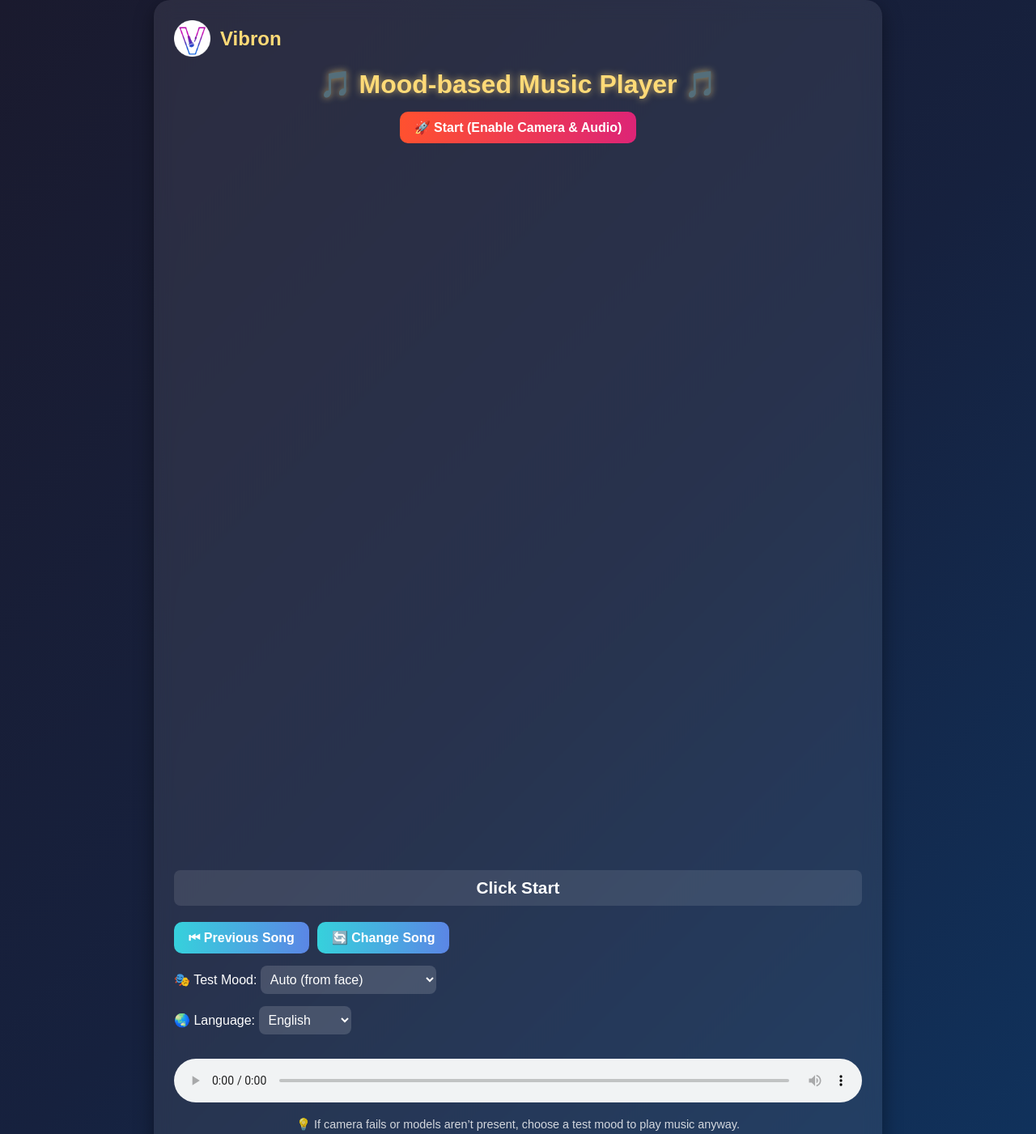
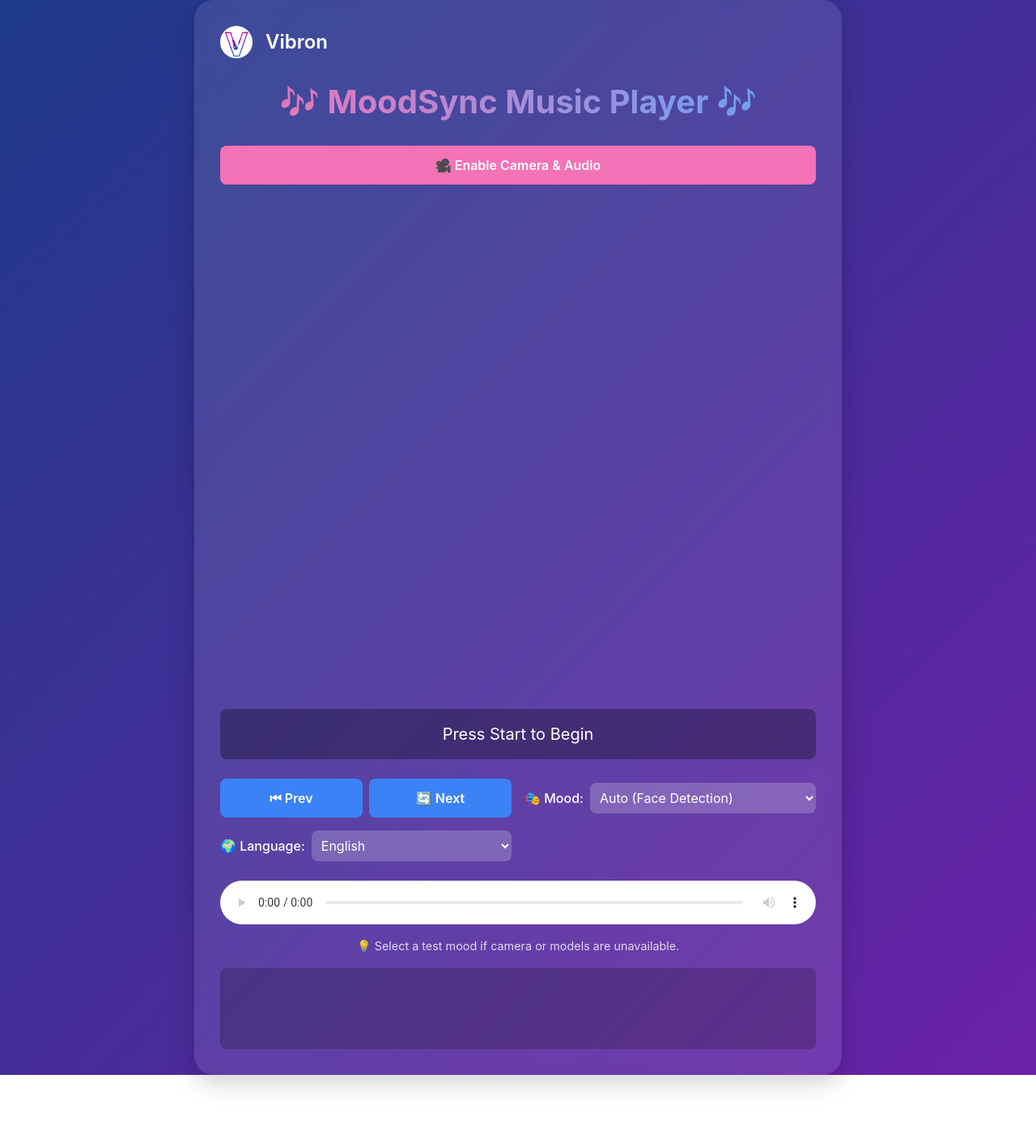
Before and after one commit to vardhanngg/vibeon, a website: page public/index.html in a window 1280 px wide. Shown: the top 1401 px of the page at 81% size. After the commit the page ends 1328 px from the top, so only its background shows below. Drawn offline with nearby package versions, Linux system fonts and the light colour scheme.

Commit message:
Update index.html

```diff
--- a/public/index.html
+++ b/public/index.html
@@ -1,27 +1,136 @@
 <!DOCTYPE html>
 <html lang="en">
 <head>
+  <meta charset="UTF-8" />
+  <meta name="viewport" content="width=device-width, initial-scale=1.0" />
+  <title>Vibron Music</title>
   <link rel="icon" type="image/x-icon" href="v.ico" />
-  <meta charset="UTF-8" />
-  <meta name="viewport" content="width=device-width, initial-scale=1" />
-  <title>Vibron</title>
-  <link rel="stylesheet" href="style.css" />
+  <link href="https://cdn.jsdelivr.net/npm/tailwindcss@2.2.19/dist/tailwind.min.css" rel="stylesheet">
+  <style>
+    body {
+      background: linear-gradient(135deg, #1e3a8a, #6b21a8);
+      min-height: 100vh;
+      display: flex;
+      justify-content: center;
+      align-items: center;
+      font-family: 'Inter', sans-serif;
+      color: #ffffff;
+    }
+    .main-container {
+      background: rgba(255, 255, 255, 0.1);
+      backdrop-filter: blur(10px);
+      border-radius: 1.5rem;
+      padding: 2rem;
+      max-width: 800px;
+      width: 100%;
+      box-shadow: 0 8px 32px rgba(0, 0, 0, 0.2);
+    }
+    .header {
+      display: flex;
+      align-items: center;
+      gap: 1rem;
+      margin-bottom: 1.5rem;
+    }
+    .logo {
+      width: 40px;
+      height: 40px;
+    }
+    .app-title {
+      font-size: 2.5rem;
+      font-weight: bold;
+      text-align: center;
+      margin-bottom: 1.5rem;
+      background: linear-gradient(to right, #f472b6, #60a5fa);
+      -webkit-background-clip: text;
+      color: transparent;
+    }
+    .btn {
+      padding: 0.75rem 1.5rem;
+      border-radius: 0.5rem;
+      font-weight: 600;
+      transition: transform 0.2s, background-color 0.3s;
+    }
+    .btn:hover {
+      transform: scale(1.05);
+    }
+    .primary-btn {
+      background: #f472b6;
+      color: white;
+    }
+    .secondary-btn {
+      background: #3b82f6;
+      color: white;
+    }
+    .stage {
+      position: relative;
+      margin: 1.5rem 0;
+      border-radius: 1rem;
+      overflow: hidden;
+    }
+    #video, #overlay {
+      width: 100%;
+      max-height: 300px;
+      border-radius: 1rem;
+    }
+    .emotion {
+      text-align: center;
+      font-size: 1.25rem;
+      padding: 1rem;
+      background: rgba(0, 0, 0, 0.3);
+      border-radius: 0.5rem;
+      margin: 1rem 0;
+    }
+    .control-panel {
+      display: grid;
+      grid-template-columns: 1fr 1fr;
+      gap: 1rem;
+      margin: 1.5rem 0;
+    }
+    .selector {
+      display: flex;
+      align-items: center;
+      gap: 0.5rem;
+    }
+    select {
+      padding: 0.5rem;
+      border-radius: 0.5rem;
+      background: rgba(255, 255, 255, 0.2);
+      color: white;
+      border: none;
+    }
+    audio {
+      width: 100%;
+      margin: 1rem 0;
+      filter: brightness(1.2);
+    }
+    .hint {
+      font-size: 0.9rem;
+      opacity: 0.8;
+      text-align: center;
+      margin: 1rem 0;
+    }
+    #visualizer {
+      width: 100%;
+      height: 100px;
+      border-radius: 0.5rem;
+      background: rgba(0, 0, 0, 0.2);
+    }
+  </style>
 </head>
 <body>
-  <div class="container glass">
-
-    <!-- Branding -->
-    <header class="branding">
+  <div class="main-container">
+    <!-- Header -->
+    <header class="header">
       <img src="v.ico" alt="Vibron Logo" class="logo" />
-      <span class="brand-name">Vibron</span>
+      <span class="text-2xl font-semibold">Vibron</span>
     </header>
 
     <!-- Title -->
-    <h1 class="title">🎵 Mood-based Music Player 🎵</h1>
+    <h1 class="app-title">🎶 MoodSync Music Player 🎶</h1>
 
     <!-- Start Button -->
-    <button class="btn primary" id="startBtn">
-      🚀 Start (Enable Camera & Audio)
+    <button class="btn primary-btn w-full" id="startBtn">
+      🎥 Enable Camera & Audio
     </button>
 
     <!-- Camera Stage -->
@@ -31,32 +140,30 @@
     </div>
 
     <!-- Emotion Display -->
-    <div class="emotion-display" id="emotion-display">Click Start</div>
+    <div class="emotion" id="emotion-display">Press Start to Begin</div>
 
     <!-- Controls -->
-    <div class="controls">
-      <div class="btn-group">
-        <button class="btn secondary" id="prevSongBtn">⏮ Previous Song</button>
-        <button class="btn secondary" id="changeSongBtn">🔄 Change Song</button>
+    <div class="control-panel">
+      <div class="flex gap-2">
+        <button class="btn secondary-btn flex-1" id="prevSongBtn">⏮ Prev</button>
+        <button class="btn secondary-btn flex-1" id="changeSongBtn">🔄 Next</button>
       </div>
-
-      <div class="select-group">
-        <label for="testMood">🎭 Test Mood:</label>
-        <select id="testMood">
-          <option value="auto">Auto (from face)</option>
-          <option value="happy">happy → party</option>
-          <option value="sad">sad → sad</option>
-          <option value="angry">angry → item</option>
-          <option value="neutral">neutral → love</option>
-          <option value="surprised">surprised → mass</option>
-          <option value="disgusted">disgusted → instrumental</option>
-          <option value="fearful">fearful → romantic</option>
+      <div class="selector">
+        <label for="testMood" class="font-medium">🎭 Mood:</label>
+        <select id="testMood" class="flex-1">
+          <option value="auto">Auto (Face Detection)</option>
+          <option value="happy">Happy → Party</option>
+          <option value="sad">Sad → Melancholy</option>
+          <option value="angry">Angry → Energetic</option>
+          <option value="neutral">Neutral → Love</option>
+          <option value="surprised">Surprised → Upbeat</option>
+          <option value="disgusted">Disgusted → Instrumental</option>
+          <option value="fearful">Fearful → Romantic</option>
         </select>
       </div>
-
-      <div class="select-group">
-        <label for="languageSelect">🌏 Language:</label>
-        <select id="languageSelect">
+      <div class="selector">
+        <label for="languageSelect" class="font-medium">🌍 Language:</label>
+        <select id="languageSelect" class="flex-1">
           <option value="english">English</option>
           <option value="hindi">Hindi</option>
           <option value="kannada">Kannada</option>
@@ -69,26 +176,26 @@
       </div>
     </div>
 
-    <!-- Music Player -->
+    <!-- Audio Player -->
     <audio id="musicPlayer" controls></audio>
 
     <!-- Hint -->
     <div class="hint">
-      💡 If camera fails or models aren’t present, choose a test mood to play music anyway.
+      💡 Select a test mood if camera or models are unavailable.
     </div>
 
     <!-- Visualizer -->
     <canvas id="visualizer"></canvas>
   </div>
 
-  <!-- TensorFlow.js -->
+  <!-- TensorFlow.js v1.7.4 -->
   <script src="https://cdn.jsdelivr.net/npm/@tensorflow/tfjs@1.7.4/dist/tf.min.js"></script>
-  <script>console.log('Using TensorFlow.js v1.7.4 for face-api.js compatibility');</script>
+  <script>console.log('TensorFlow.js v1.7.4 loaded for face-api.js compatibility');</script>
 
-  <!-- face-api.js -->
+  <!-- face-api.js v0.22.2 -->
   <script src="https://cdn.jsdelivr.net/npm/face-api.js@0.22.2/dist/face-api.min.js"></script>
 
-  <!-- Main Script -->
+  <!-- Custom Logic -->
   <script src="script.js"></script>
 </body>
 </html>
```
